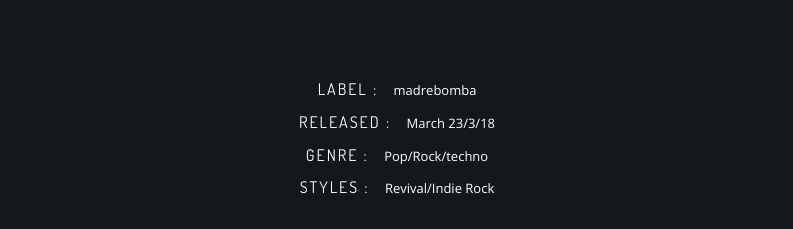
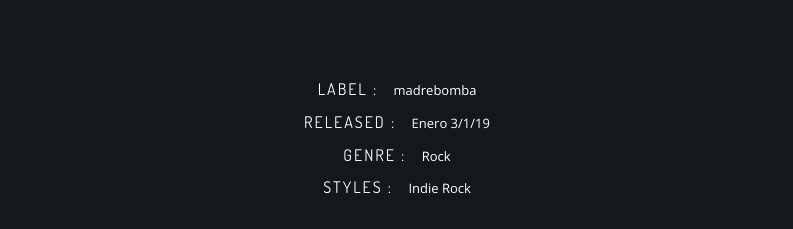
Before and after one commit to juliolzok/madrebombaok, a plain HTML site: page index.html in a window 1280 px wide. Shown: the part 985-1214 px from the top of the page, without its empty margins (243-1036 px from the left). Drawn offline with nearby package versions, Linux system fonts and the light colour scheme; a script that the page names is missing.

Commit message:
Add date out EP disc 🚀

```diff
--- a/index.html
+++ b/index.html
@@ -196,10 +196,10 @@
                      <div class="block-content text-center gap-one-bottom-sm">
                         <div class="block-album-info">
                            <ul>
-                           <li><h5 class=" uppercase list-inline-item ">Label :</h5> <span>madrebomba</span></li>
-                           <li><h5 class=" uppercase list-inline-item">Released :</h5> <span>March 23/3/18</span></li>
-                           <li><h5 class=" uppercase list-inline-item">Genre :</h5> <span>Pop/Rock/techno</span></li>
-                           <li><h5 class="uppercase list-inline-item">Styles :</h5> <span>Revival/Indie Rock</span></li>
+                              <li><h5 class=" uppercase list-inline-item ">Label :</h5> <span>madrebomba</span></li>
+                              <li><h5 class=" uppercase list-inline-item">Released :</h5> <span>Enero 3/1/19</span></li>
+                              <li><h5 class=" uppercase list-inline-item">Genre :</h5> <span>Rock</span></li>
+                              <li><h5 class="uppercase list-inline-item">Styles :</h5> <span>Indie Rock</span></li>
                            <li>
                            </ul>
                         </div>
```
Also changed, not shown: docs/index.html (+3 -3 lines).
